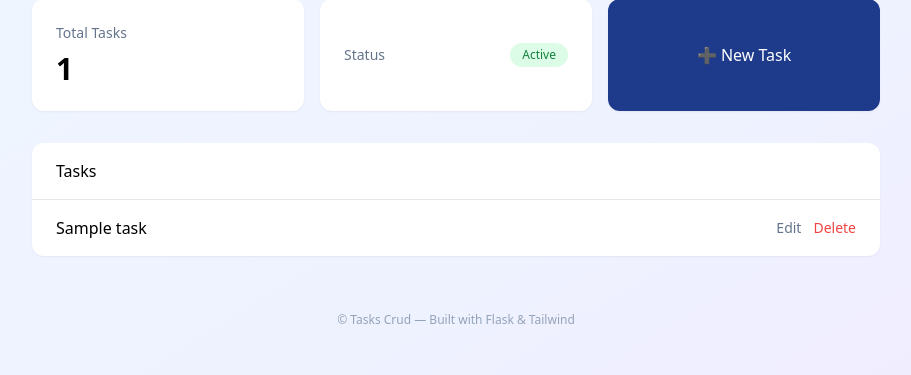
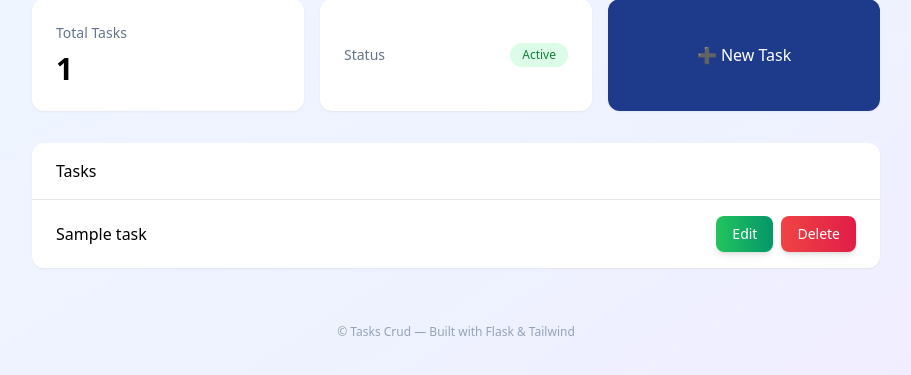
Before and after one commit to hassanjebli/devops-ci-cd-project, a Flask app: page / in a window 1280 px wide. Shown: the part 126-501 px from the top of the page, without its empty margins (184-1095 px from the left). Run offline with Flask 3, Linux system fonts and the light colour scheme; tables that the repository leaves empty hold one stand-in row (values such as "Sample post"); some libraries are stand-ins or nearby versions.

Commit message:
Ajout de boutons stylés avec dégradés et animations

```diff
--- a/app/templates/index.html
+++ b/app/templates/index.html
@@ -35,12 +35,16 @@
         <li class="flex justify-between items-center px-6 py-4 hover:bg-slate-50 transition">
             <span class="font-medium">{{ task.title }}</span>
 
-            <div class="flex gap-3 text-sm">
-                <a href="/edit/{{ task.id }}"
-                   class="text-slate-500 hover:text-slate-900">Edit</a>
-                <a href="/delete/{{ task.id }}"
-                   class="text-red-500 hover:text-red-700">Delete</a>
-            </div>
+           <div class="flex gap-2">
+    <a href="/edit/{{ task.id }}"
+       class="px-4 py-2 bg-gradient-to-r from-green-500 to-emerald-600 text-white text-sm font-medium rounded-lg hover:from-green-600 hover:to-emerald-700 shadow-md hover:shadow-lg transform hover:-translate-y-0.5 transition-all duration-200">
+        Edit
+    </a>
+    <a href="/delete/{{ task.id }}"
+       class="px-4 py-2 bg-gradient-to-r from-red-500 to-rose-600 text-white text-sm font-medium rounded-lg hover:from-red-600 hover:to-rose-700 shadow-md hover:shadow-lg transform hover:-translate-y-0.5 transition-all duration-200">
+        Delete
+    </a>
+</div>
         </li>
         {% endfor %}
     </ul>
```
